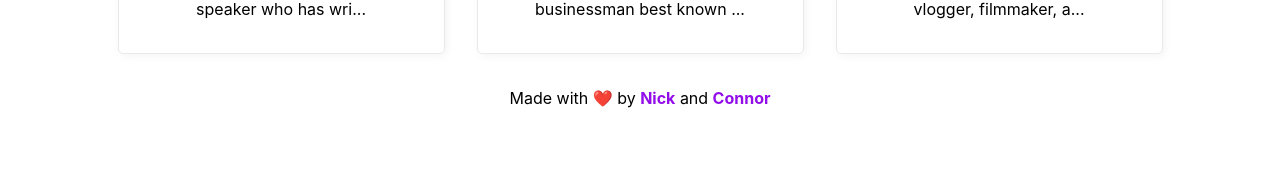
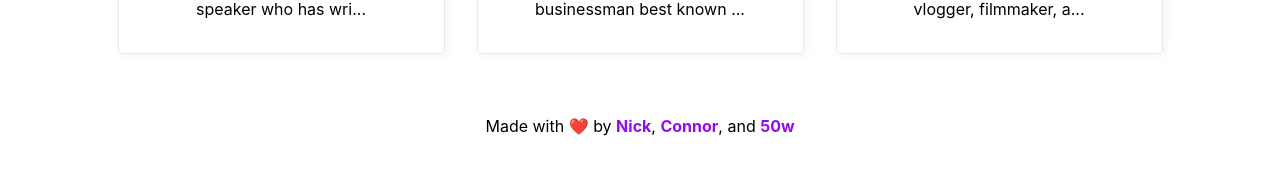
Before and after one commit to 50w/foundershelf, a React (Create React App) app: page / in a window 1280 px wide. Shown: the part 2714-2888 px from the top of the page. Built offline with nearby package versions, Linux system fonts and the light colour scheme.

Commit message:
Over engineered footer ✅

```diff
--- a/src/App.tsx
+++ b/src/App.tsx
@@ -7,10 +7,14 @@ import { Root } from "./routes";
 import "./App.css";
 import "./mvp.css";
 
-class App extends Component {
-  render() {
+function App() {
+  const contributors = [
+    { name: "Nick", url: "https://www.github.com/nicklewanowicz" },
+    { name: "Connor", url: "https://www.github.com/foopert" },
+    { name: "50w", url: "https://www.github.com/50w" },
+  ];
   return (
-      <div className="app">
+    <div >
       <header>
         <nav>
           <h1>FounderShelf</h1>
@@ -26,41 +30,48 @@ class App extends Component {
           </ul>
         </nav>
         <section>
-            <aside style={{width: 'auto'}}>
+          <aside style={{ width: "auto" }}>
             <h2>What is Founder Shelfspace?</h2>
-                <div style={{flexDirection: 'row'}}>
-
-                <img height={100} src="reading.svg"/>
+            <div style={{ flexDirection: "row" }}>
+              <img height={100} src="reading.svg" />
               <p>
-                  What does the bookshelf of the worlds most successful
-                  founders, entrepreneurs, and investors look like? Get context
-                  on how they think and browse the growing library of books they
-                  recommend.
+                What does the bookshelf of the worlds most successful founders,
+                entrepreneurs, and investors look like? Get context on how they
+                think and browse the growing library of books they recommend.
               </p>
             </div>
           </aside>
         </section>
       </header>
-        <hr/>
+      <hr />
       <div className="App">
         <Router>
           <Route path="/" component={Root} />
         </Router>
       </div>
-        <div
-          className=""
-          style={{ textAlign: "center", margin: "1rem 0 2rem 0" }}
-        >
-          Made with ❤️ by{" "}
-          <a target="_blank" href="https://www.github.com/nicklewanowicz">
-            Nick
-          </a>{" "}
-          and{" "}
-          <a target="_blank" href="https://www.github.com/foopert">
-            Connor
+      <section style={{ padding: "2rem" }}>
+        {renderContributors(contributors)}
+      </section>
+    </div>
+  );
+
+  function renderContributors(contributors: { name: string; url: string }[]) {
+    return (
+      <p>
+        Made with ❤️ by
+        {contributors.map(({ name, url }, i) => {
+          const delimiter =
+            i === 0 ? " " : i < contributors.length - 1 ? ", " : ", and ";
+          return (
+            <>
+              {delimiter}
+              <a target="_blank" href={url}>
+                {name}
               </a>
-        </div>
-      </div>
+            </>
+          );
+        })}
+      </p>
     );
   }
 }
```
Lines whose indentation alone changed are shown as unchanged.
